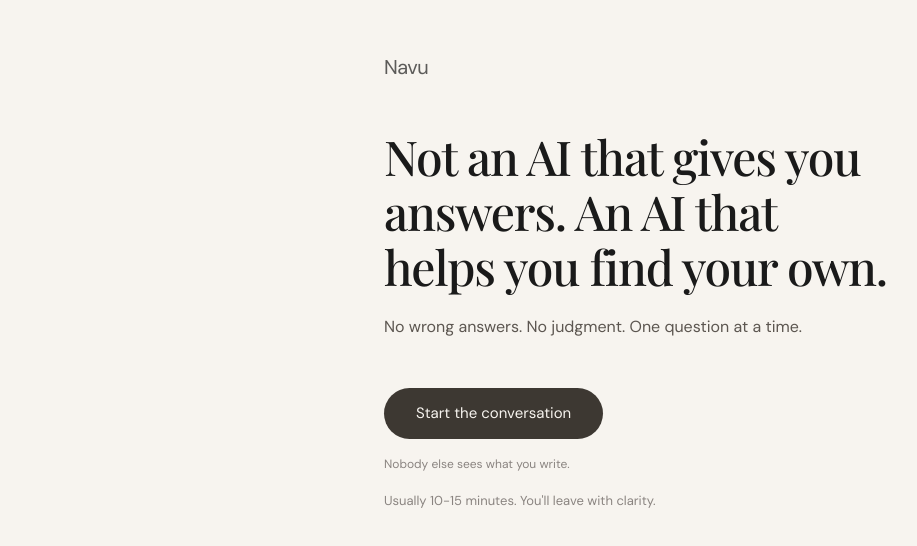
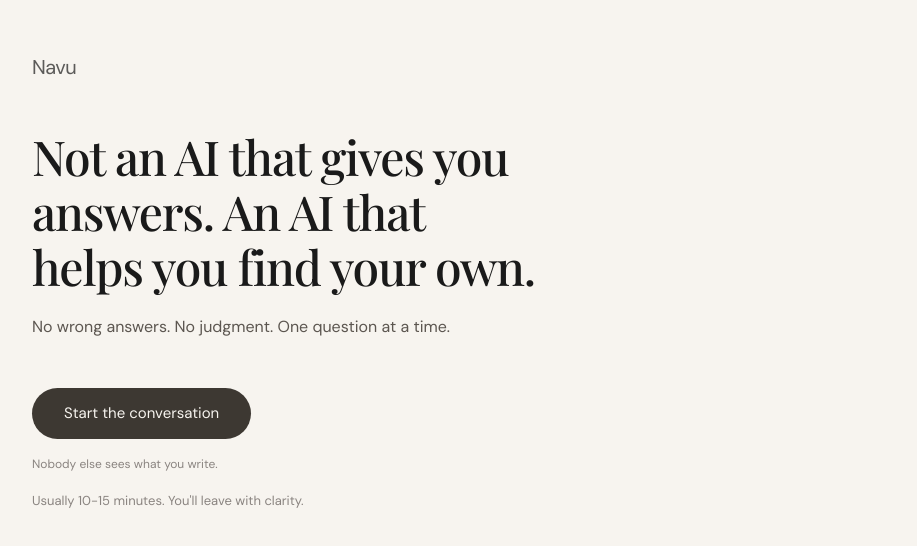
Before and after one commit to jjmmaattiicc/navu, a Next.js app: page / in a window 1280 px wide. Shown: the part 118-664 px from the top of the page, without its empty margins (0-917 px from the left). Built offline with nearby package versions, Linux system fonts and the light colour scheme.

Commit message:
warm design privacy and calm experience

```diff
--- a/src/components/Landing.tsx
+++ b/src/components/Landing.tsx
@@ -9,7 +9,7 @@
 
 export default function Landing({ copy, onStart }: LandingProps) {
   return (
-    <div className="flex min-h-screen items-center justify-center bg-[#F7F4EF] px-6 py-12 sm:px-8">
+    <div className="flex min-h-screen flex-col justify-center bg-[#F7F4EF] px-6 py-12 sm:px-8">
       <div className="w-full max-w-lg">
         <header className="mb-12">
           <p className="text-xl font-medium tracking-tight text-[#1a1a1a]/70">
```
